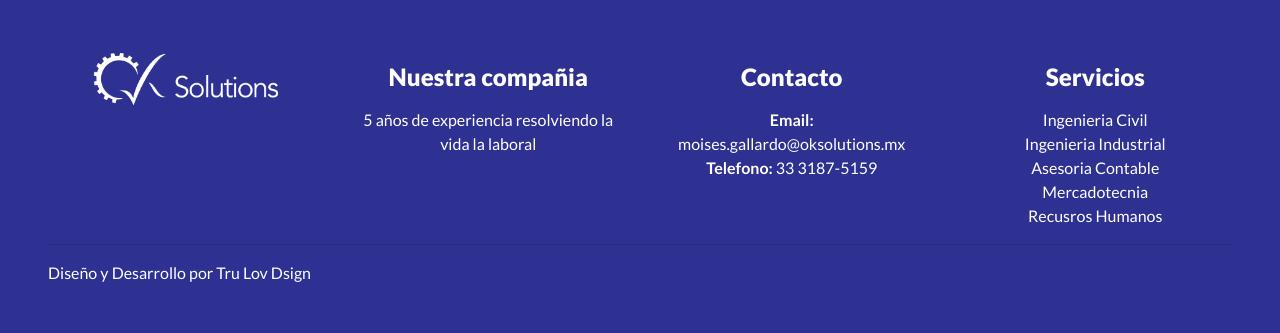
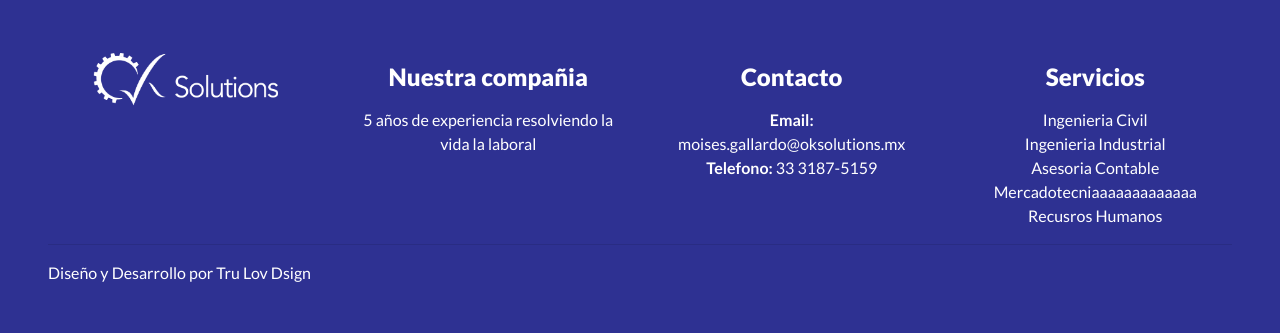
Before and after one commit to conejonegro-propelics/ok-solutions, a PHP site: page /index.php in a window 1280 px wide. Shown: the part 1295-1628 px from the top of the page. Run offline with PHP 8.4, Linux system fonts and the light colour scheme; some libraries are stand-ins or nearby versions.

Commit message:
agregando aaa al footer
agregando aaa al footer

```diff
--- a/footer.php
+++ b/footer.php
@@ -40,7 +40,7 @@
         <p>Asesoria Contable</p>
       </a>
       <a href="mercadotecnia.html">
-        <p> Mercadotecnia</p>
+        <p> Mercadotecniaaaaaaaaaaaaa</p>
       </a>
       <a href="rh.html">
         <p> Recusros Humanos</p>
```
